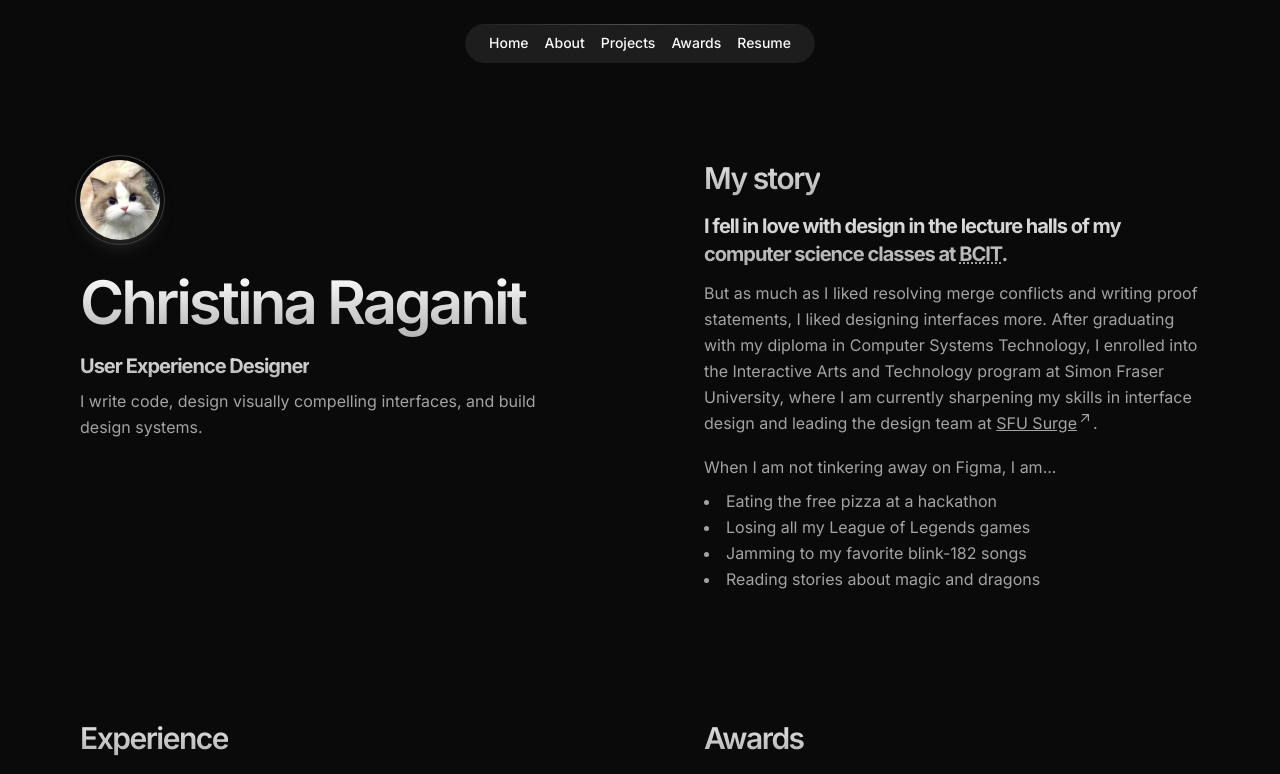
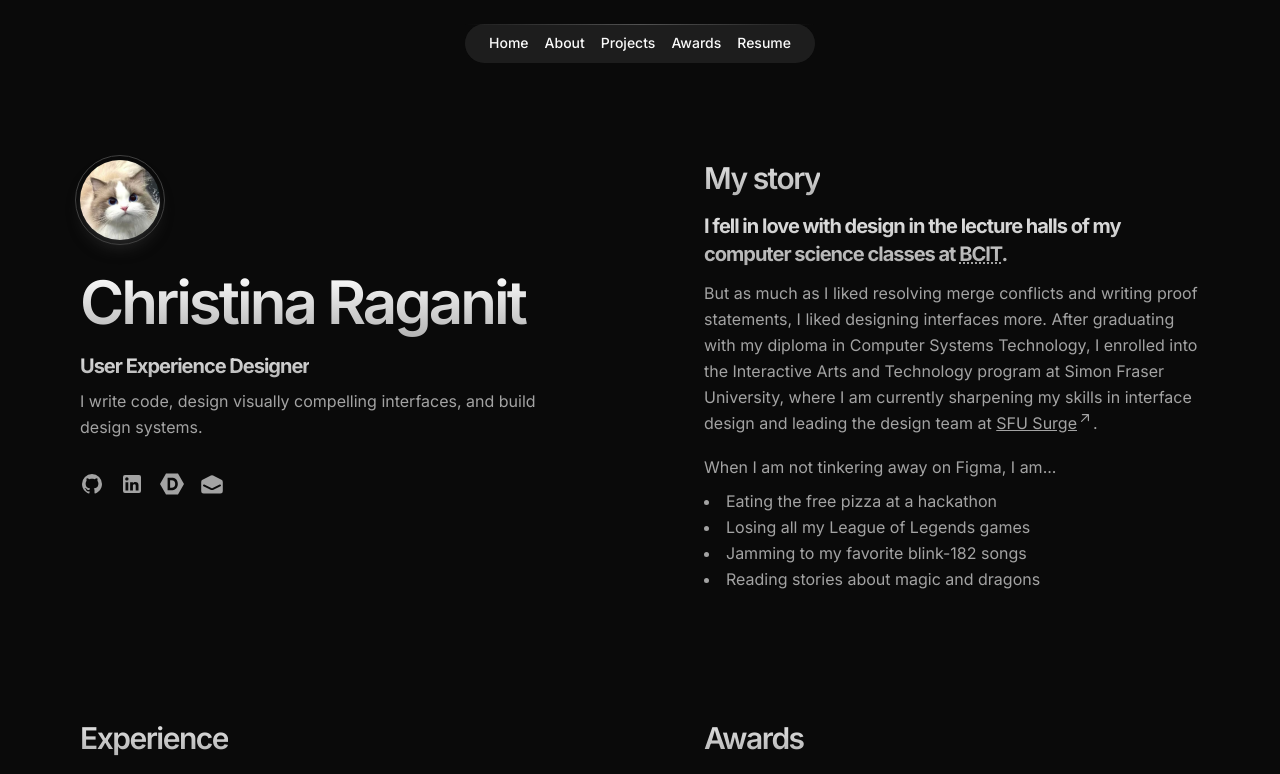
Before and after one commit to christinaraganit/iat339_p3, a Next.js app in the folder portfolio/: page /about in a window 1280 px wide. Shown: the top 774 px of the page. Built offline with nearby package versions, Linux system fonts and the light colour scheme.

Commit message:
Added icon links to about me page

```diff
--- a/portfolio/app/about/page.tsx
+++ b/portfolio/app/about/page.tsx
@@ -1,6 +1,7 @@
 import Button from "@/components/button";
 import Experience from "@/components/experience";
 import Link from "@/components/link";
+import { EnvelopeOpenIcon } from "@heroicons/react/20/solid";
 
 export default function About() {
   return (
@@ -15,10 +16,55 @@ export default function About() {
             Christina Raganit
           </h1>
           <p className="title-4">User Experience Designer</p>
-          <p className="text-neutral-400">
+          <p className="text-neutral-400 mb-4">
             I write code, design visually compelling interfaces, and build
             design systems.
           </p>
+
+          <div className="flex flex-row gap-4">
+            <a href="" className="icon-link">
+              <svg
+                xmlns="http://www.w3.org/2000/svg"
+                width="24"
+                height="24"
+                viewBox="0 0 24 24"
+              >
+                <path
+                  fill="currentColor"
+                  d="M12 2A10 10 0 0 0 2 12c0 4.42 2.87 8.17 6.84 9.5c.5.08.66-.23.66-.5v-1.69c-2.77.6-3.36-1.34-3.36-1.34c-.46-1.16-1.11-1.47-1.11-1.47c-.91-.62.07-.6.07-.6c1 .07 1.53 1.03 1.53 1.03c.87 1.52 2.34 1.07 2.91.83c.09-.65.35-1.09.63-1.34c-2.22-.25-4.55-1.11-4.55-4.92c0-1.11.38-2 1.03-2.71c-.1-.25-.45-1.29.1-2.64c0 0 .84-.27 2.75 1.02c.79-.22 1.65-.33 2.5-.33c.85 0 1.71.11 2.5.33c1.91-1.29 2.75-1.02 2.75-1.02c.55 1.35.2 2.39.1 2.64c.65.71 1.03 1.6 1.03 2.71c0 3.82-2.34 4.66-4.57 4.91c.36.31.69.92.69 1.85V21c0 .27.16.59.67.5C19.14 20.16 22 16.42 22 12A10 10 0 0 0 12 2Z"
+                />
+              </svg>
+            </a>
+            <a href="" className="icon-link">
+              <svg
+                xmlns="http://www.w3.org/2000/svg"
+                width="24"
+                height="24"
+                viewBox="0 0 24 24"
+              >
+                <path
+                  fill="currentColor"
+                  d="M19 3a2 2 0 0 1 2 2v14a2 2 0 0 1-2 2H5a2 2 0 0 1-2-2V5a2 2 0 0 1 2-2h14m-.5 15.5v-5.3a3.26 3.26 0 0 0-3.26-3.26c-.85 0-1.84.52-2.32 1.3v-1.11h-2.79v8.37h2.79v-4.93c0-.77.62-1.4 1.39-1.4a1.4 1.4 0 0 1 1.4 1.4v4.93h2.79M6.88 8.56a1.68 1.68 0 0 0 1.68-1.68c0-.93-.75-1.69-1.68-1.69a1.69 1.69 0 0 0-1.69 1.69c0 .93.76 1.68 1.69 1.68m1.39 9.94v-8.37H5.5v8.37h2.77Z"
+                />
+              </svg>
+            </a>
+            <a href="" className="icon-link">
+              <svg
+                xmlns="http://www.w3.org/2000/svg"
+                width="24"
+                height="24"
+                viewBox="0 0 24 24"
+              >
+                <path
+                  fill="currentColor"
+                  d="M6.002 1.61L0 12.004L6.002 22.39h11.996L24 12.004L17.998 1.61zm1.593 4.084h3.947c3.605 0 6.276 1.695 6.276 6.31c0 4.436-3.21 6.302-6.456 6.302H7.595zm2.517 2.449v7.714h1.241c2.646 0 3.862-1.55 3.862-3.861c.009-2.569-1.096-3.853-3.767-3.853Z"
+                />
+              </svg>
+            </a>
+            <a href="" className="icon-link">
+              <EnvelopeOpenIcon width={24} height={24}></EnvelopeOpenIcon>
+            </a>
+          </div>
         </section>
         <section className="hello">
           <h2 className="title-2 mb-1">My story</h2>
--- a/portfolio/app/globals.css
+++ b/portfolio/app/globals.css
@@ -74,6 +74,10 @@ body {
   .body-text {
   }
 
+  .icon-link {
+    @apply text-neutral-400 hover:text-neutral-50 focus:text-neutral-50 transition-colors;
+  }
+
   .chip {
     @apply bg-neutral-800 w-fit py-1 px-3 rounded-full text-sm text-neutral-300;
   }
--- a/portfolio/components/button.tsx
+++ b/portfolio/components/button.tsx
@@ -1,19 +1,34 @@
 interface Props {
   text: string;
   link: string;
+  isPrimary?: boolean;
 }
 
 export default function Button(props: Props) {
+  if (!props.isPrimary) {
     return (
       <a
         href={props.link}
         className="group-hover/button block w-fit py-[0.0625rem] pt-[0.0625rem] pb-0 rounded-lg
       bg-gradient-to-r from-neutral-900 via-neutral-500/60 to-neutral-900
-      hover/button:from-neutral-800/60 hover/button:via-neutral-500 hover/button:to-neutral-800/60 hover/button:cursor-pointer border border-neutral-700/30"
+      hover/button:from-neutral-800/60 hover/button:via-neutral-500 hover/button:to-neutral-800/60 hover/button:cursor-pointer border-l border-r border-neutral-700/[18%]"
       >
         <div className="text-neutral-300/90 font-medium tracking-tight block px-4 py-2 bg-neutral-800/90 hover/button:bg-neutral-800/60 hover/button:cursor-pointer rounded-md transition-colors">
           {props.text}
         </div>
       </a>
     );
+  } else {
+    return (
+      <a
+        href={props.link}
+        className="group-hover/button block w-fit py-[0.0625rem] pt-[0.0625rem] pb-0 rounded-lg
+                  bg-gradient-to-r from-neutral-800/60 via-teal-500 to-neutral-800/60 hover/button:cursor-pointer hover/button:via-teal-400"
+      >
+        <div className="text-teal-50 tracking-tight block px-4 py-2 bg-teal-800/60 hover/button:bg-teal-800/60 hover/button:cursor-pointer rounded-md transition-colors hover/button:shadow-lg hover/button:shadow-teal-400/[18%] transition-shadow">
+          {props.text}
+        </div>
+      </a>
+    );
   }
+}
--- a/portfolio/components/footer.tsx
+++ b/portfolio/components/footer.tsx
@@ -3,9 +3,11 @@ export default function Footer() {
     <footer className="bg-neutral-900/60 w-full flex flex-col items-center mt-40">
       <div className="divider"></div>
       <div className="p-6 lg:px-20 w-full max-w-[80rem] grid md:grid-cols-2 lg:gap-8">
-        <p className="max-w-full md:max-w-sm text-sm text-center md:text-left text-neutral-400 order-last md:order-first pb-0">
-          Crafted with Tailwind and NextJS by Christina Raganit.
-        </p>
+        <div>
+          <p className="max-w-full md:max-w-sm text-sm text-center md:text-left text-neutral-400 order-last md:order-first pb-0">
+            Crafted with Tailwind and NextJS by Christina Raganit.
+          </p>
+        </div>
         <div>
           <nav className="flex flex-col md:flex-row items-center h-full w-full gap-4 justify-end pb-6 md:pb-0">
             <a href="/" className="link">
```
Also changed, not shown: portfolio/components/primary-button.tsx (added). Lines whose indentation alone changed are shown as unchanged.
